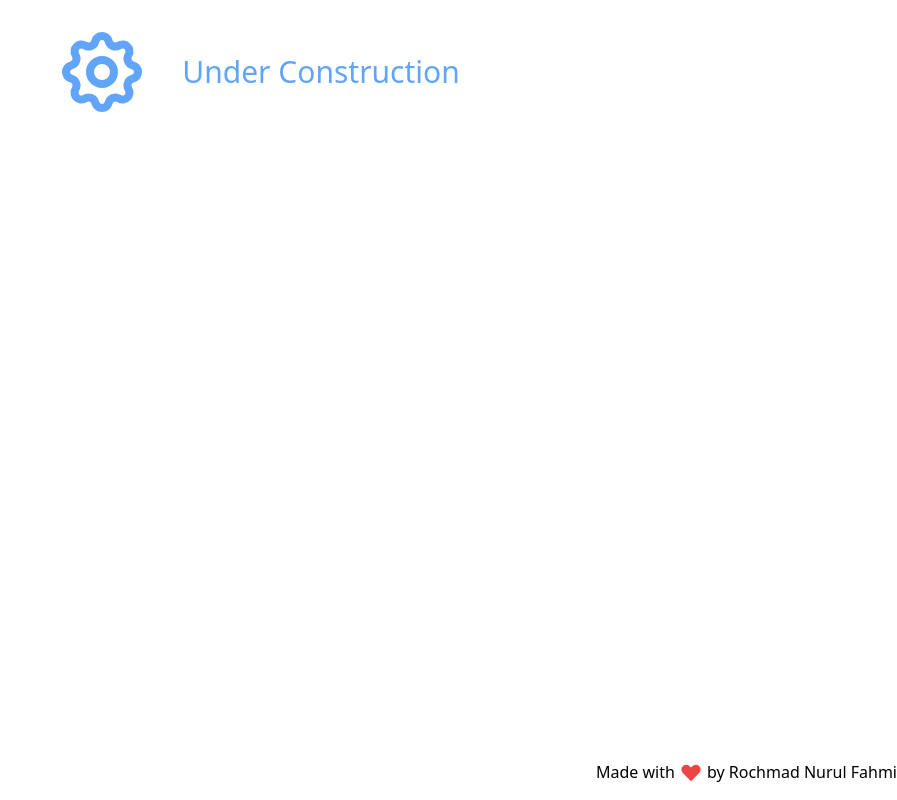
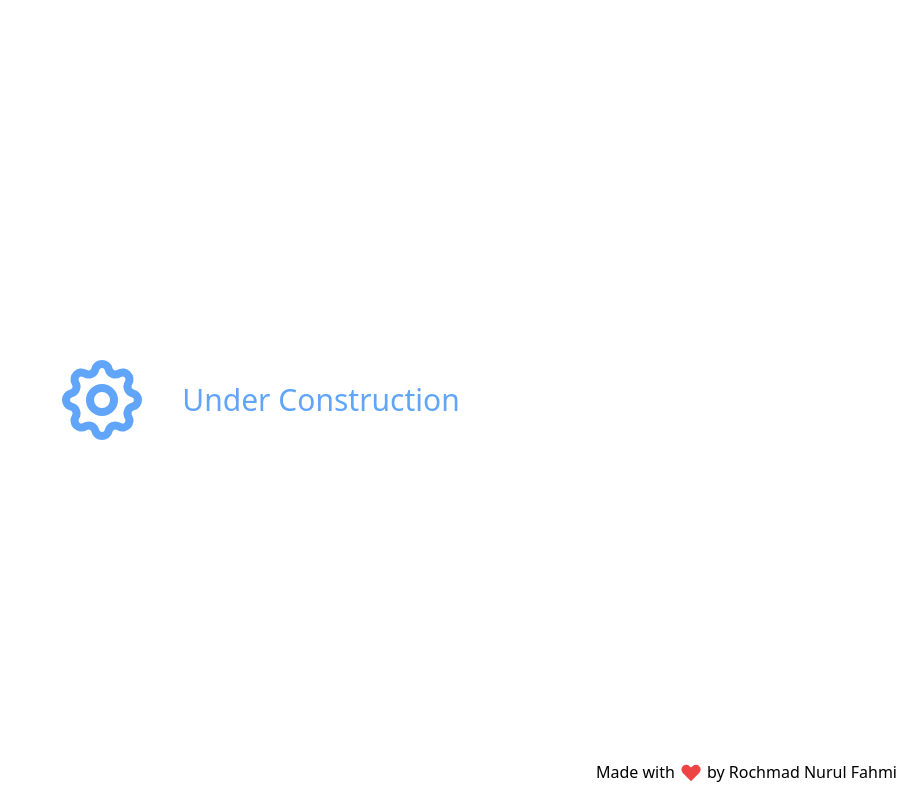
Before and after one commit to rochmadnf/rochmadnf.github.io, a website: page index.html in a window 1280 px wide. Shown: the whole page, without its empty margins (383-1280 px from the left). Drawn offline with Linux system fonts and the light colour scheme.

Commit message:
Centered element info

```diff
--- a/index.html
+++ b/index.html
@@ -8,8 +8,8 @@
   <title>Maintenance | Rochmad Nurul Fahmi</title>
 </head>
 <body class="h-screen">
-  <div class="container mx-auto py-6">
-    <div class="flex flex-1 justify-center items-center md:gap-8 gap-3">
+  <div class="container mx-auto h-full">
+    <div class="flex flex-1 justify-center items-center md:gap-8 gap-3 h-full">
       <svg class="animate-spin md:w-24 md:h-24 w-14 h-14 text-blue-400" fill="none" stroke="currentColor" viewBox="0 0 24 24" xmlns="http://www.w3.org/2000/svg"><path stroke-linecap="round" stroke-linejoin="round" stroke-width="2" d="M10.325 4.317c.426-1.756 2.924-1.756 3.35 0a1.724 1.724 0 002.573 1.066c1.543-.94 3.31.826 2.37 2.37a1.724 1.724 0 001.065 2.572c1.756.426 1.756 2.924 0 3.35a1.724 1.724 0 00-1.066 2.573c.94 1.543-.826 3.31-2.37 2.37a1.724 1.724 0 00-2.572 1.065c-.426 1.756-2.924 1.756-3.35 0a1.724 1.724 0 00-2.573-1.066c-1.543.94-3.31-.826-2.37-2.37a1.724 1.724 0 00-1.065-2.572c-1.756-.426-1.756-2.924 0-3.35a1.724 1.724 0 001.066-2.573c-.94-1.543.826-3.31 2.37-2.37.996.608 2.296.07 2.572-1.065z"></path><path stroke-linecap="round" stroke-linejoin="round" stroke-width="2" d="M15 12a3 3 0 11-6 0 3 3 0 016 0z"></path></svg>
       <div class="md:text-3xl text-2xl text-blue-400">Under Construction</div>
     </div>
```
Also changed, not shown: rochmad.css.
